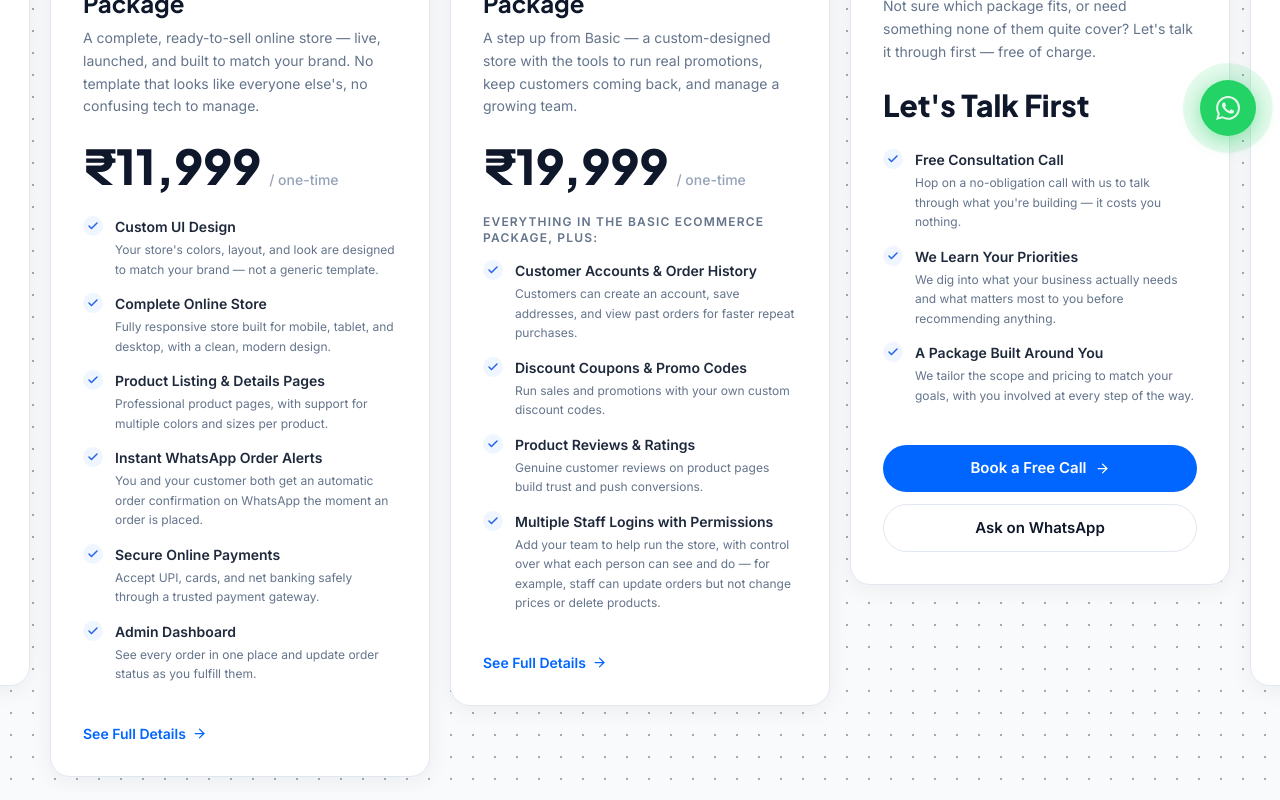
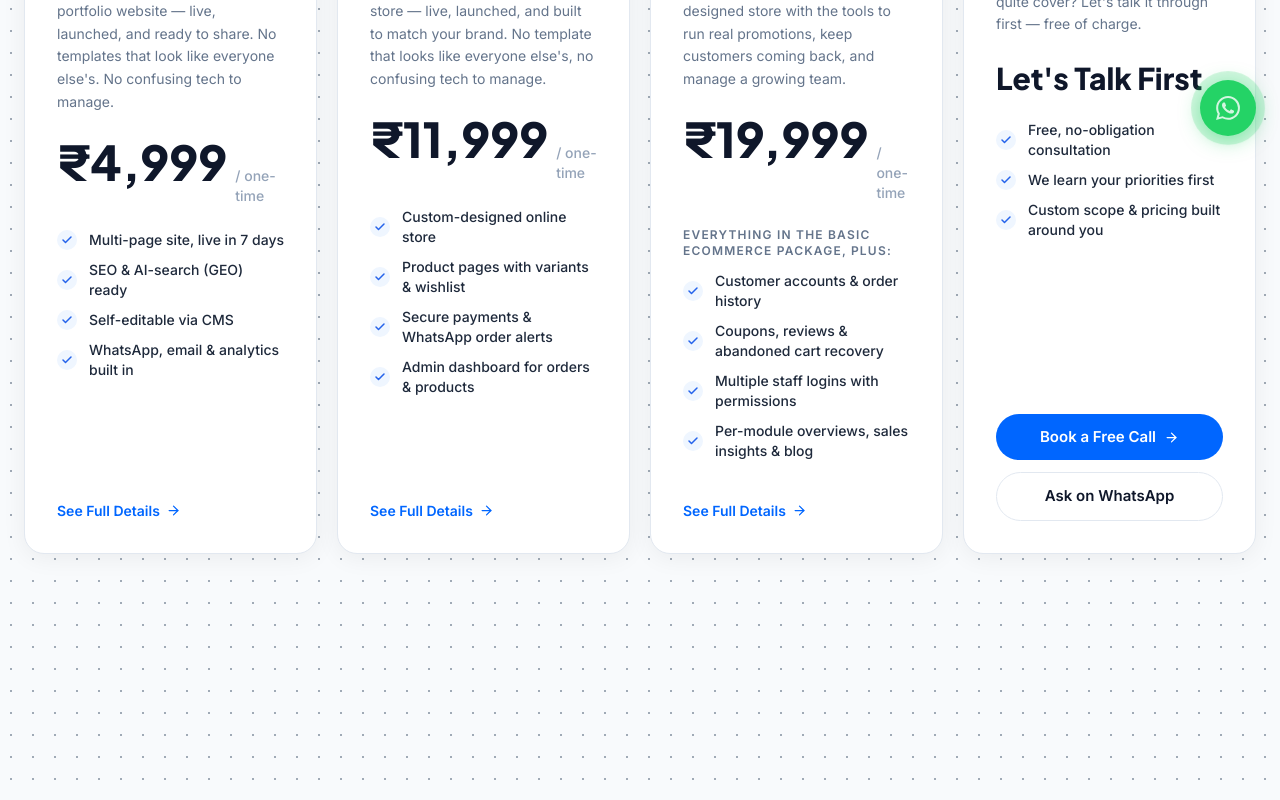
Before and after one commit to Hakeemnk18/stack-innovative-web, a Next.js app: page /packages in a window 1280 px wide. Shown: the part 640-1440 px from the top of the page. Built offline with nearby package versions, Linux system fonts and the light colour scheme.

Commit message:
make all package perfect

```diff
--- a/src/components/packages/PackageCard.tsx
+++ b/src/components/packages/PackageCard.tsx
@@ -25,10 +25,9 @@ export interface PackageItem {
   limitedOffer?: boolean
   custom?: boolean
   includedIntro?: string
-  highlightTitles?: string[]
+  cardHighlights?: string[]
   included?: PackageFeature[]
   alsoIncluded?: PackageFeature[]
-  highlights?: PackageFeature[]
   note?: string
   cta: {
     primaryLabel: string
@@ -72,6 +71,22 @@ export default function PackageCard({ pkg, variant = 'detailed', delay = 0 }: Pa
     </>
   )
 
+  // Short, single-line points (no description) so the card's key features
+  // fit above the fold — the full breakdown lives on the package's own
+  // detail page.
+  const highlightList = (points: string[]) => (
+    <ul className="space-y-2.5 mb-2">
+      {points.map((point) => (
+        <li key={point} className="flex items-center gap-3">
+          <span className="w-5 h-5 rounded-full bg-blue-50 flex items-center justify-center flex-shrink-0">
+            <Check size={12} className="text-blue-600" strokeWidth={3} />
+          </span>
+          <span className="text-slate-800 text-sm font-medium">{point}</span>
+        </li>
+      ))}
+    </ul>
+  )
+
   const priceBlock = pkg.custom ? (
     <p className="display-font font-black text-slate-900 text-2xl lg:text-3xl mb-6">
       Let&apos;s Talk First
@@ -88,7 +103,6 @@ export default function PackageCard({ pkg, variant = 'detailed', delay = 0 }: Pa
   // Custom package: no separate details page, keep the direct dual-CTA card.
   if (pkg.custom) {
     const waUrl = buildWhatsAppUrl(pkg.cta.whatsappMessage)
-    const listItems = pkg.highlights ?? []
 
     return (
       <motion.div
@@ -105,19 +119,7 @@ export default function PackageCard({ pkg, variant = 'detailed', delay = 0 }: Pa
 
         {priceBlock}
 
-        <ul className="space-y-3 mb-2">
-          {listItems.map((item) => (
-            <li key={item.title} className="flex items-start gap-3">
-              <span className="w-5 h-5 rounded-full bg-blue-50 flex items-center justify-center flex-shrink-0 mt-0.5">
-                <Check size={12} className="text-blue-600" strokeWidth={3} />
-              </span>
-              <div>
-                <span className="text-slate-800 text-sm font-semibold">{item.title}</span>
-                <p className="text-slate-500 text-xs leading-relaxed mt-0.5">{item.desc}</p>
-              </div>
-            </li>
-          ))}
-        </ul>
+        {highlightList(pkg.cardHighlights ?? [])}
 
         <div className="flex-1" />
 
@@ -140,11 +142,6 @@ export default function PackageCard({ pkg, variant = 'detailed', delay = 0 }: Pa
   }
 
   // Priced packages: a short summary card — full details live on their own page.
-  const allItems = pkg.included ?? []
-  const highlightItems = pkg.highlightTitles
-    ? allItems.filter((item) => pkg.highlightTitles!.includes(item.title))
-    : allItems
-
   return (
     <motion.div
       initial={{ opacity: 0, y: 24 }}
@@ -172,19 +169,7 @@ export default function PackageCard({ pkg, variant = 'detailed', delay = 0 }: Pa
         </p>
       )}
 
-      <ul className="space-y-3 mb-2">
-        {highlightItems.map((item) => (
-          <li key={item.title} className="flex items-start gap-3">
-            <span className="w-5 h-5 rounded-full bg-blue-50 flex items-center justify-center flex-shrink-0 mt-0.5">
-              <Check size={12} className="text-blue-600" strokeWidth={3} />
-            </span>
-            <div>
-              <span className="text-slate-800 text-sm font-semibold">{item.title}</span>
-              <p className="text-slate-500 text-xs leading-relaxed mt-0.5">{item.desc}</p>
-            </div>
-          </li>
-        ))}
-      </ul>
+      {highlightList(pkg.cardHighlights ?? [])}
 
       <div className="flex-1" />
 
--- a/src/components/packages/PackageScroller.tsx
+++ b/src/components/packages/PackageScroller.tsx
@@ -14,17 +14,43 @@ interface PackageScrollerProps {
 }
 
 export default function PackageScroller({ items, variant = 'detailed' }: PackageScrollerProps) {
-  // Cards stay a horizontal scroller at every breakpoint (home and /packages
-  // alike), and autoplay loops forward endlessly via a cloned second copy of
-  // the list: once the scroll position crosses into the clone range it snaps
-  // back by exactly one real-list-width — clones sit pixel-for-pixel where
-  // the real cards would continue, so the reset is visually seamless.
-  const renderItems = [...items, ...items]
+  // The full package list (/packages, "detailed") switches to a static grid
+  // on laptop-and-up, where all cards already fit without needing a
+  // scroller. The home-page teaser ("compact") stays a horizontal scroller
+  // at every breakpoint by design — it's a preview, not the full list.
+  const desktopGrid = variant === 'detailed'
+
+  // Below that breakpoint, autoplay loops forward endlessly via a cloned
+  // second copy of the list: once the scroll position crosses into the
+  // clone range it snaps back by exactly one real-list-width — clones sit
+  // pixel-for-pixel where the real cards would continue, so the reset is
+  // visually seamless. The clone set is only added once the real cards
+  // actually overflow the container — otherwise both copies would fit on
+  // screen at once and render as duplicates.
+  const [needsLoop, setNeedsLoop] = useState(false)
+  const renderItems = needsLoop ? [...items, ...items] : items
 
   const scrollRef = useRef<HTMLDivElement>(null)
   const cardRefs = useRef<(HTMLDivElement | null)[]>([])
   const lastInteractionRef = useRef(0)
   const [activeIndex, setActiveIndex] = useState(0)
+
+  useEffect(() => {
+    const container = scrollRef.current
+    if (!container || items.length < 2) return
+
+    const checkOverflow = () => {
+      const first = cardRefs.current[0]
+      const lastReal = cardRefs.current[items.length - 1]
+      if (!first || !lastReal) return
+      const realContentWidth = lastReal.offsetLeft + lastReal.offsetWidth - first.offsetLeft
+      setNeedsLoop(realContentWidth > container.clientWidth)
+    }
+
+    checkOverflow()
+    window.addEventListener('resize', checkOverflow)
+    return () => window.removeEventListener('resize', checkOverflow)
+  }, [items.length, needsLoop])
 
   const markInteraction = () => {
     lastInteractionRef.current = Date.now()
@@ -114,6 +140,7 @@ export default function PackageScroller({ items, variant = 'detailed' }: Package
 
   return (
     <div>
+      <div className={desktopGrid ? 'lg:hidden' : ''}>
         {items.length > 1 && (
           <div className="flex flex-col items-center gap-3 mb-4">
             <p className="flex items-center justify-center gap-1.5 text-xs font-semibold text-primary">
@@ -158,5 +185,17 @@ export default function PackageScroller({ items, variant = 'detailed' }: Package
           })}
         </div>
       </div>
+
+      {desktopGrid && (
+        <div
+          className="hidden lg:grid gap-5 px-6"
+          style={{ gridTemplateColumns: 'repeat(auto-fit, minmax(260px, 1fr))' }}
+        >
+          {items.map((pkg, i) => (
+            <PackageCard key={pkg.id} pkg={pkg} variant={variant} delay={0.05 + i * 0.1} />
+          ))}
+        </div>
+      )}
+    </div>
   )
 }
--- a/src/data/packages.json
+++ b/src/data/packages.json
@@ -12,13 +12,11 @@
       "currency": "INR",
       "cadence": "one-time",
       "popular": true,
-      "highlightTitles": [
-        "Multi-page portfolio website",
-        "Delivered in 7 days",
-        "Email & WhatsApp integration",
-        "SEO & GEO ready",
-        "Admin dashboard (CMS)",
-        "Google Analytics setup"
+      "cardHighlights": [
+        "Multi-page site, live in 7 days",
+        "SEO & AI-search (GEO) ready",
+        "Self-editable via CMS",
+        "WhatsApp, email & analytics built in"
       ],
       "included": [
         {
@@ -91,13 +89,11 @@
       "currency": "INR",
       "cadence": "one-time",
       "limitedOffer": true,
-      "highlightTitles": [
-        "Custom UI Design",
-        "Complete Online Store",
-        "Product Listing & Details Pages",
-        "Instant WhatsApp Order Alerts",
-        "Secure Online Payments",
-        "Admin Dashboard"
+      "cardHighlights": [
+        "Custom-designed online store",
+        "Product pages with variants & wishlist",
+        "Secure payments & WhatsApp order alerts",
+        "Admin dashboard for orders & products"
       ],
       "included": [
         {
@@ -200,11 +196,11 @@
       "cadence": "one-time",
       "limitedOffer": true,
       "includedIntro": "Everything in the Basic Ecommerce Package, plus:",
-      "highlightTitles": [
-        "Customer Accounts & Order History",
-        "Discount Coupons & Promo Codes",
-        "Product Reviews & Ratings",
-        "Multiple Staff Logins with Permissions"
+      "cardHighlights": [
+        "Customer accounts & order history",
+        "Coupons, reviews & abandoned cart recovery",
+        "Multiple staff logins with permissions",
+        "Per-module overviews, sales insights & blog"
       ],
       "included": [
         {
@@ -232,6 +228,10 @@
           "desc": "Goes beyond basic totals — see your best-selling products, revenue trends over time, and customer buying patterns."
         },
         {
+          "title": "Overview Page for Every Module",
+          "desc": "Beyond the main dashboard, each module — orders, products, customers, and more — gets its own overview page with the stats that matter specifically for it."
+        },
+        {
           "title": "Blog / Content Section",
           "desc": "Publish articles and updates that help you rank higher on Google over time."
         },
@@ -255,19 +255,10 @@
       "tagline": "Not sure which package fits, or need something none of them quite cover? Let's talk it through first — free of charge.",
       "cadence": "consultation",
       "custom": true,
-      "highlights": [
-        {
-          "title": "Free Consultation Call",
-          "desc": "Hop on a no-obligation call with us to talk through what you're building — it costs you nothing."
-        },
-        {
-          "title": "We Learn Your Priorities",
-          "desc": "We dig into what your business actually needs and what matters most to you before recommending anything."
-        },
-        {
-          "title": "A Package Built Around You",
-          "desc": "We tailor the scope and pricing to match your goals, with you involved at every step of the way."
-        }
+      "cardHighlights": [
+        "Free, no-obligation consultation",
+        "We learn your priorities first",
+        "Custom scope & pricing built around you"
       ],
       "cta": {
         "primaryLabel": "Book a Free Call",
```
Also changed, not shown: 1 other file (tests, documents, lock files or other folders). Lines whose indentation alone changed are shown as unchanged.
